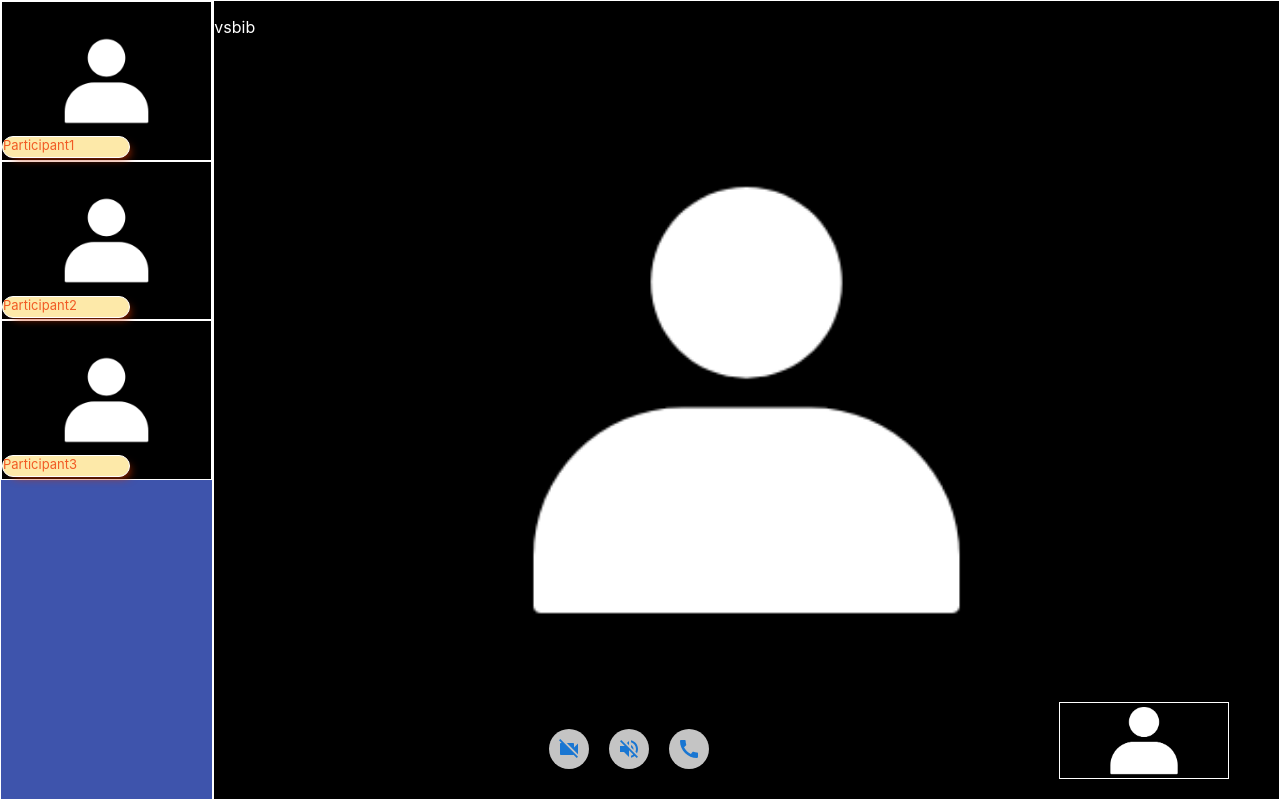
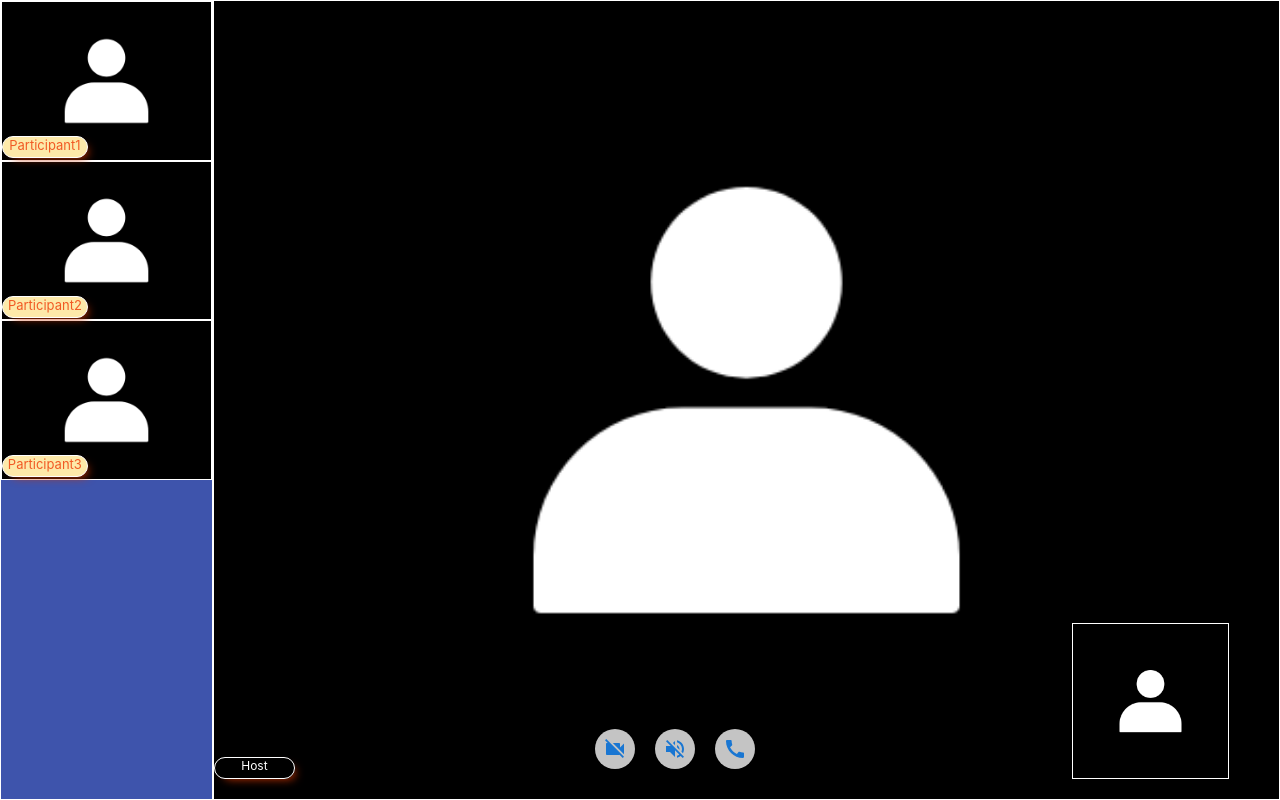
Before and after one commit to anuragcse611/video-app, a React (Create React App) app in the folder demo-videosceen/: page /participants in a window 1280 px wide. Built offline with nearby package versions, Linux system fonts and the light colour scheme; no server answers.

Commit message:
updaing participant UI

```diff
--- a/demo-videosceen/src/ComponentStyle/Host.css
+++ b/demo-videosceen/src/ComponentStyle/Host.css
@@ -34,11 +34,28 @@
     border: 1px solid white;
     border-radius: 25px;
     position: relative;
-    width: 60%;
+    width: 40%;
     height: 20px;
     top: 85%;
     box-shadow: 5px 5px 10px -5px #cc3300;
     color: #F15A24;
-    font-size: 13px;;
+    font-size: 13px;
+    text-align: center;
 
    }
+
+   .hosticon{
+
+
+    border: 1px solid white;
+    border-radius: 25px;
+    width: 10%;
+    height: 20px;
+    top: 85%;
+    box-shadow: 5px 5px 10px -5px #cc3300;
+    color: #fff;
+    font-size: 12px;
+    text-align: center;
+
+
+   }
--- a/demo-videosceen/src/ComponentStyle/Participant.css
+++ b/demo-videosceen/src/ComponentStyle/Participant.css
@@ -56,18 +56,3 @@
     padding: 0px;
     height: 20%;
    }
-
-   .part1{
-    background-color: #FDE9A9;
-    border: 1px solid white;
-    border-radius: 25px;
-    position: relative;
-    width: 15%;
-    height: 20px;
-   left :0%;
-    box-shadow: 5px 5px 10px -5px #cc3300;
-    color: #F15A24;
-    font-size: 10px;
-    text-align: center;
-    font-size: 15px;
-}
--- a/demo-videosceen/src/Components/Participants.js
+++ b/demo-videosceen/src/Components/Participants.js
@@ -84,9 +84,10 @@ const Participants = () => {
         </Grid>
         <Grid item xs={10} className='maingrid'>
           <Grid container style={{ height: '100%' }}>
-            <p style ={{color: 'white'}}>vsbib</p>
+
             <Grid item xs={12} style={{ display: 'flex', justifyContent: 'center', alignItems: 'flex-end', marginBottom: 20 }}>
               {/* remove marginBottom for fit to bottom */}
+              <div className='hosticon'>Host</div>
               <Grid container spacing={2} justifyContent="center">
                 {buttons}
               </Grid>
```
